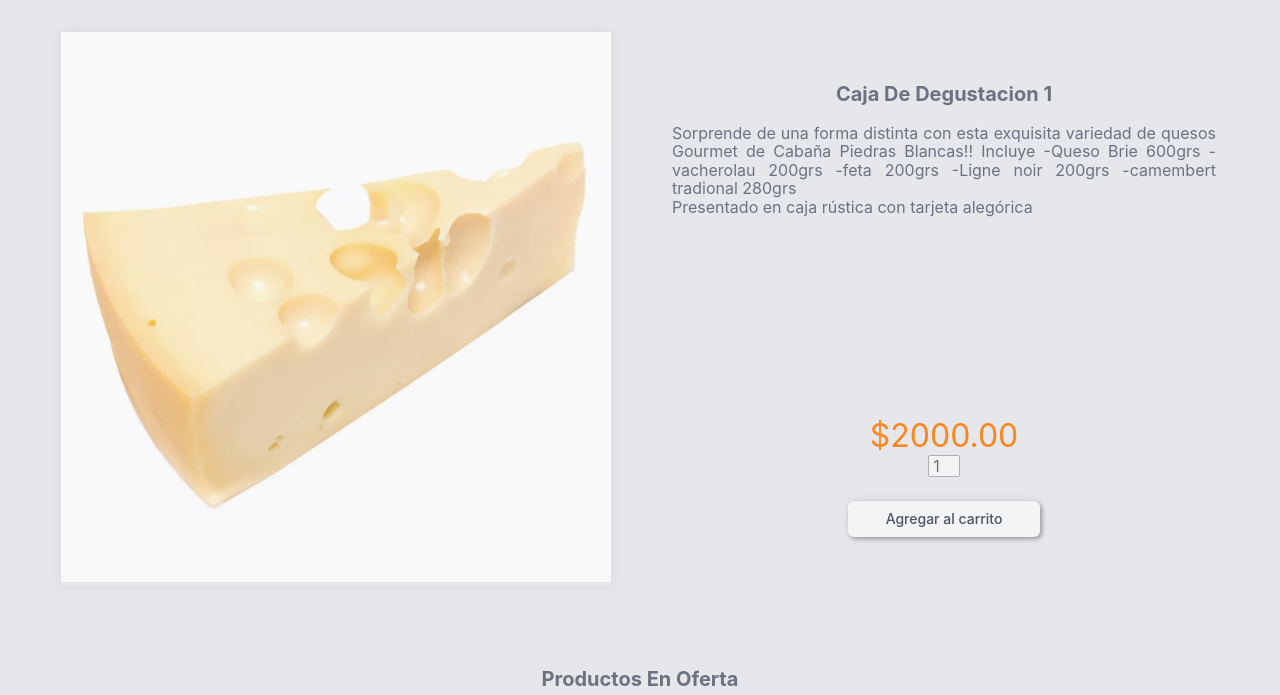
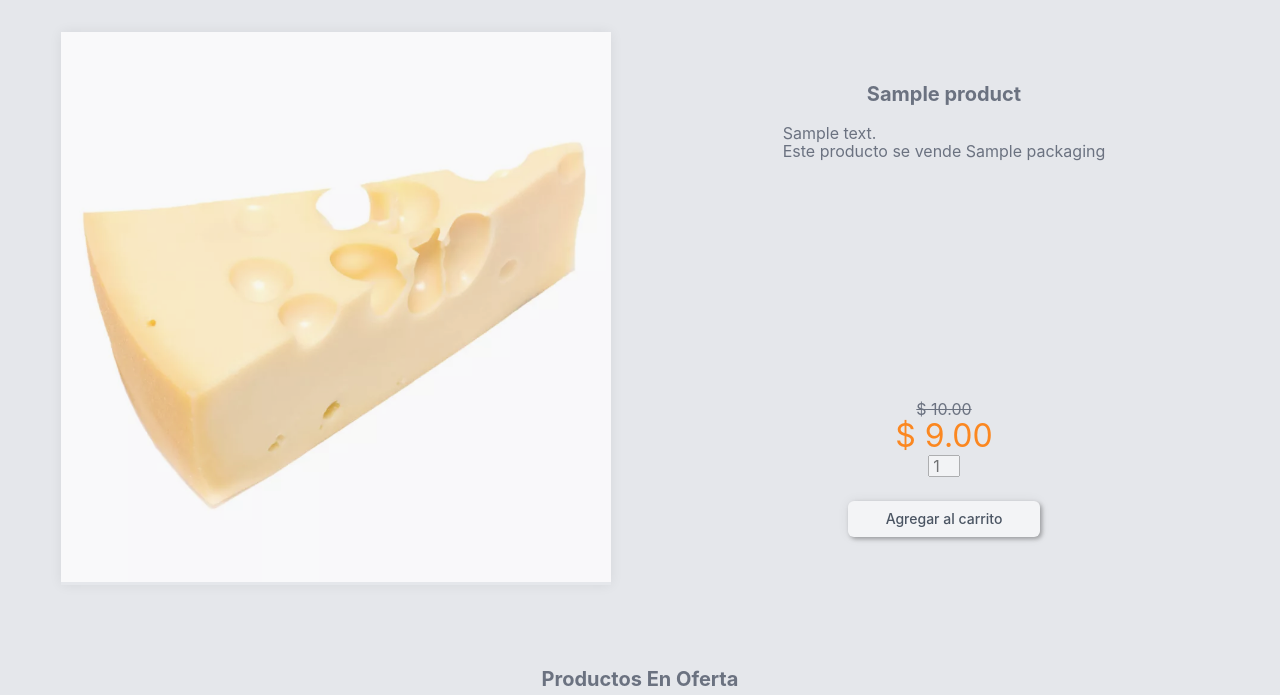
Before and after one commit to Sachonski/grupo_8_Chistech, a Node project: template src/views/detalle-producto.ejs in a window 1280 px wide. Shown: the part 94-789 px from the top of the page. Run offline with Node 20 templates, Linux system fonts and the light colour scheme; the template is opened without the code that fills it: most values are stand-ins (such as "Sample title", 1, 10 or a date in 2020); some libraries are stand-ins or nearby versions.

Commit message:
partials

```diff
--- a/src/controllers/mainController.js
+++ b/src/controllers/mainController.js
@@ -28,7 +28,9 @@ const controller = {
         return res.render('productos', { products: productsByCategory });
     },
     detalleProducto: (req, res) => {
-        return res.render('detalle-producto', { products: products });
+        const id = req.params.id;
+        const product = products.find(product => product.id == id);
+        return res.render('detalle-producto', { products: product });
     },
     carrito: (req, res) => {
         return res.render('carrito');
--- a/src/routes/mainRoute.js
+++ b/src/routes/mainRoute.js
@@ -22,7 +22,7 @@ const uploadFile = multer({ storage});
 router.get("/", mainController.home);
 router.get("/productos", mainController.productos);
 router.get("/productos/:category", mainController.productosCategoria);
-router.get("/detalle-producto", mainController.detalleProducto);
+router.get("/detalle-producto/:id", mainController.detalleProducto);
 router.get("/carrito", mainController.carrito);
 router.get("/login", mainController.login);
 router.get("/register", mainController.register);
--- a/src/views/detalle-producto.ejs
+++ b/src/views/detalle-producto.ejs
@@ -20,18 +20,41 @@
 
             <section class="detalle-producto">
                 <div class="descripcion">
-                    <h2>Caja De Degustacion 1</h2>
+                    <h2><%= product.name %></h2>
                     <p>
-                        Sorprende de una forma distinta con esta exquisita variedad de quesos Gourmet de Cabaña Piedras
-                        Blancas!! Incluye -Queso Brie 600grs -vacherolau 200grs -feta 200grs -Ligne noir 200grs
-                        -camembert tradional 280grs
-                        <br>Presentado en caja rústica con tarjeta alegórica
+                        <%= product.description %>
+                        <br>
+                        Este producto se vende
+                        <% if(product.packaging=='horma' ) { %>
+                            <%= 'por ' + product.packaging %>:
+                                <% } else { %>
+                                    <%= product.packaging %>
+                                        <% } %>
                     </p>
                 </div>
                 <div class="grupo-checkout">
 
                     <div>
-                        <p class="precio">$2000.00</p>
+                        <p class="precio">
+                            <% if (product.discount) { %>
+                                <p>
+                                    <spam class="tachado">
+                                        $ <%= product.price.toLocaleString(undefined,
+                                            {minimumFractionDigits: 2}) %>
+                                    </spam>
+                                </p>
+                                <p class="precio">
+                                    $ <%= (product.price - (product.discount *
+                                        product.price / 100)).toLocaleString(undefined,
+                                        {minimumFractionDigits: 2}) %>
+                                </p>
+                                <% } else { %>
+                                    <p class="precio">
+                                        $ <%= product.price.toLocaleString(undefined,
+                                            {minimumFractionDigits: 2}) %>
+                                    </p>
+                                    <% } %>
+                        </p>
                         <input type="number" name=" " id=" " value="1" />
                         <a href="#" class="boton"> Agregar al carrito</a>
                     </div>
--- a/src/views/partials/producto.ejs
+++ b/src/views/partials/producto.ejs
@@ -1,6 +1,6 @@
 <div>
     <div class="product">
-        <a href="/detalle-producto">
+        <a href="/detalle-producto/<%= product.id %> ">
             <div class="product-card">
                 <div class="product-image">
                     <img src="..\img\<%= product.image %>"
```
